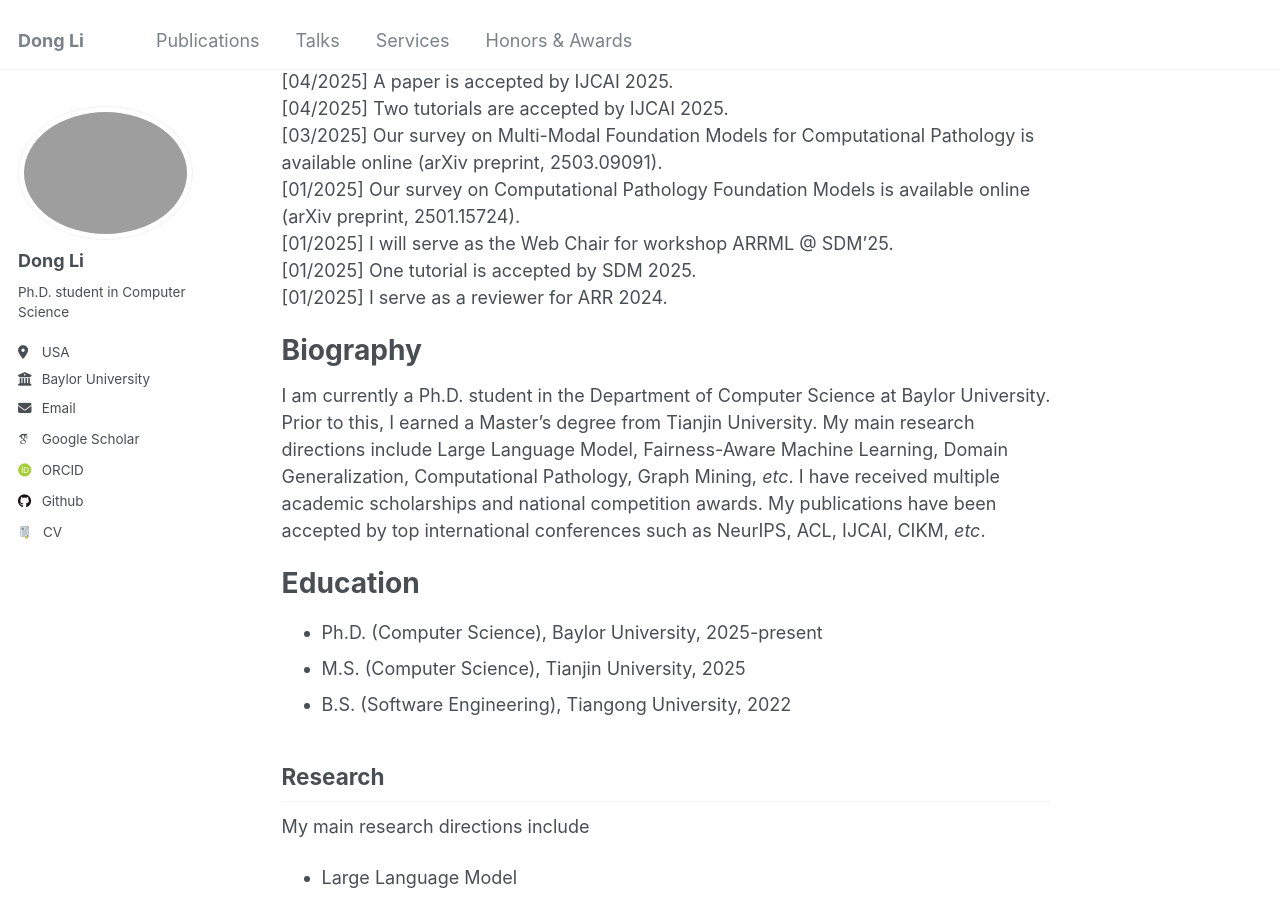
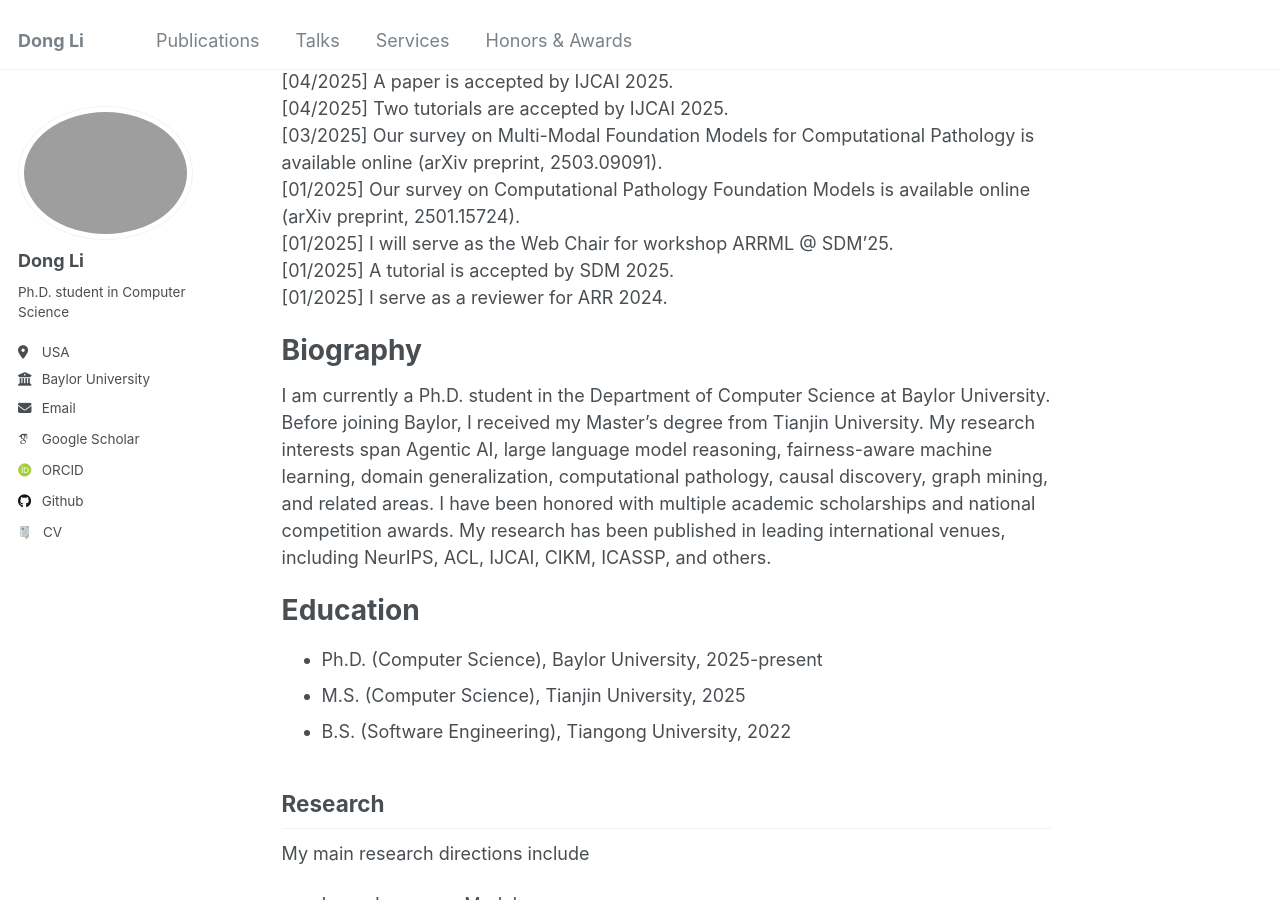
Before and after one commit to TurkeyWatanabe/dongli, a Jekyll site: the page built from _pages/about.md, in a window 1280 px wide and 900 px high, scrolled down 968 px. Built offline with Jekyll 4.4.1, drawn with Linux system fonts in a browser that asks for light colours; some web fonts are replaced.

Commit message:
Update about.md

```diff
--- a/_pages/about.md
+++ b/_pages/about.md
@@ -45,13 +45,13 @@ Email: dong_li1@baylor.edu
 [03/2025] Our survey on Multi-Modal Foundation Models for Computational Pathology is available online (arXiv preprint, 2503.09091).<br>
 [01/2025] Our survey on Computational Pathology Foundation Models is available online (arXiv preprint, 2501.15724).<br>
 [01/2025] I will serve as the Web Chair for workshop ARRML @ SDM'25.<br>
-[01/2025] One tutorial is accepted by SDM 2025.<br>
+[01/2025] A tutorial is accepted by SDM 2025.<br>
 [01/2025] I serve as a reviewer for ARR 2024.
 
 
 Biography
 ======
-I am currently a Ph.D. student in the Department of Computer Science at Baylor University. Prior to this, I earned a Master's degree from Tianjin University. My main research directions include Large Language Model, Fairness-Aware Machine Learning, Domain Generalization, Computational Pathology, Graph Mining, _etc_. I have received multiple academic scholarships and national competition awards. My publications have been accepted by top international conferences such as NeurIPS, ACL, IJCAI, CIKM, _etc_.
+I am currently a Ph.D. student in the Department of Computer Science at Baylor University. Before joining Baylor, I received my Master’s degree from Tianjin University. My research interests span Agentic AI, large language model reasoning, fairness-aware machine learning, domain generalization, computational pathology, causal discovery, graph mining, and related areas. I have been honored with multiple academic scholarships and national competition awards. My research has been published in leading international venues, including NeurIPS, ACL, IJCAI, CIKM, ICASSP, and others.
 
 Education
 ======
```
